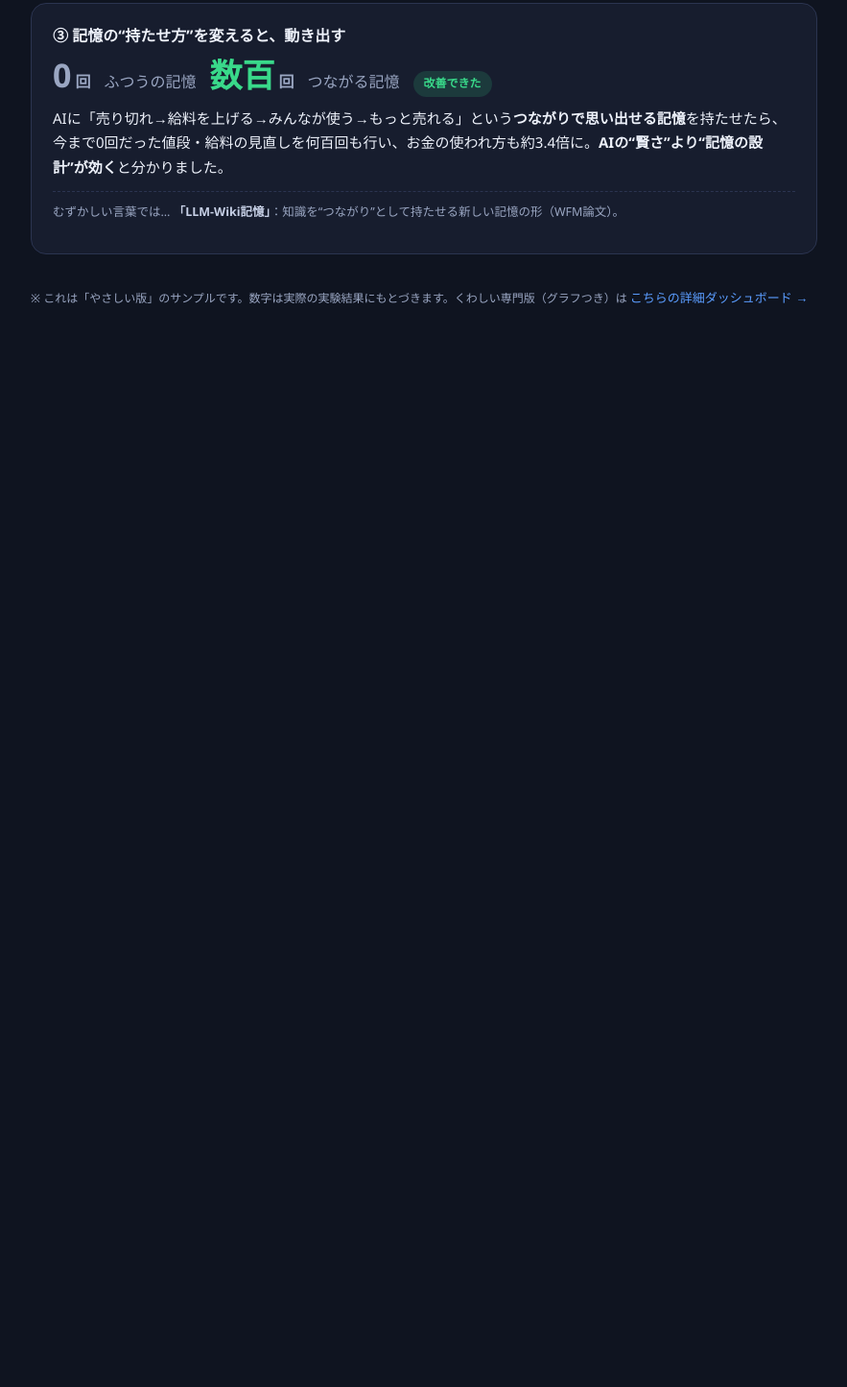
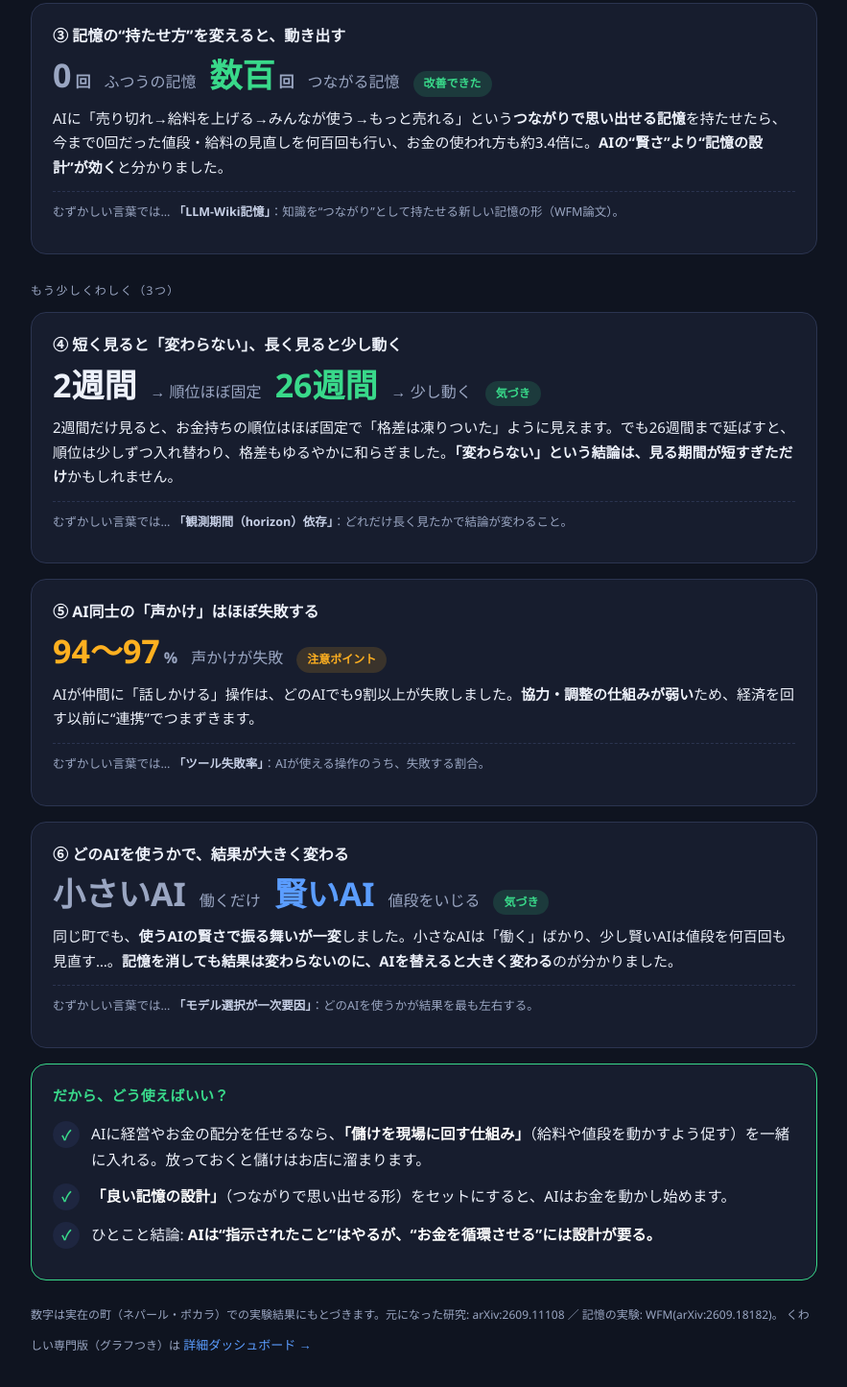
Before and after one commit to hiroshi57/R-13-agent-town-economy, a plain HTML site: page dashboard/easy.html in a window 1280 px wide. Shown: the part 958-2403 px from the top of the page at 96% size, without its empty margins (198-1081 px from the left). Before the commit the page ends 1351 px from the top, so only its background shows below. Drawn offline with Linux system fonts and the light colour scheme.

Commit message:
docs: やさしい版を完成(①〜⑥+まとめ)・トップをやさしい版優先に
専門用語を日常語に言い換えた全6発見＋「だから、どう使えばいい？」を追加。
ルートのリダイレクト先を dashboard/easy.html に変更(詳細版へのリンクは維持)。

Co-Authored-By: Claude Opus 4.8 <noreply@anthropic.com>

```diff
--- a/dashboard/easy.html
+++ b/dashboard/easy.html
@@ -74,7 +74,42 @@ font-weight:700;display:flex;align-items:center;justify-content:center;font-size
   <p class="jargon">むずかしい言葉では… <b>「LLM-Wiki記憶」</b>：知識を“つながり”として持たせる新しい記憶の形（WFM論文）。</p>
 </div>
 
-<p class="foot">※ これは「やさしい版」のサンプルです。数字は実際の実験結果にもとづきます。くわしい専門版（グラフつき）は
-<a class="toggle" href="./index.html">こちらの詳細ダッシュボード →</a></p>
+<div class="sec">もう少しくわしく（3つ）</div>
+
+<div class="card">
+  <p class="q">④ 短く見ると「変わらない」、長く見ると少し動く</p>
+  <div class="row"><div class="big">2週間</div><span style="color:var(--muted)">→ 順位ほぼ固定</span>
+    <div class="big" style="color:var(--green)">26週間</div><span style="color:var(--muted)">→ 少し動く</span>
+    <span class="pill good">気づき</span></div>
+  <p class="exp">2週間だけ見ると、お金持ちの順位はほぼ固定で「格差は凍りついた」ように見えます。でも26週間まで延ばすと、順位は少しずつ入れ替わり、格差もゆるやかに和らぎました。<b>「変わらない」という結論は、見る期間が短すぎただけ</b>かもしれません。</p>
+  <p class="jargon">むずかしい言葉では… <b>「観測期間（horizon）依存」</b>：どれだけ長く見たかで結論が変わること。</p>
+</div>
+
+<div class="card">
+  <p class="q">⑤ AI同士の「声かけ」はほぼ失敗する</p>
+  <div class="row"><div class="big" style="color:var(--amber)">94〜97<span class="u">%</span></div><span style="color:var(--muted)">声かけが失敗</span>
+    <span class="pill warn">注意ポイント</span></div>
+  <p class="exp">AIが仲間に「話しかける」操作は、どのAIでも9割以上が失敗しました。<b>協力・調整の仕組みが弱い</b>ため、経済を回す以前に“連携”でつまずきます。</p>
+  <p class="jargon">むずかしい言葉では… <b>「ツール失敗率」</b>：AIが使える操作のうち、失敗する割合。</p>
+</div>
+
+<div class="card">
+  <p class="q">⑥ どのAIを使うかで、結果が大きく変わる</p>
+  <div class="row"><div class="big" style="color:var(--muted)">小さいAI</div><span style="color:var(--muted)">働くだけ</span>
+    <div class="big" style="color:var(--blue)">賢いAI</div><span style="color:var(--muted)">値段をいじる</span>
+    <span class="pill good">気づき</span></div>
+  <p class="exp">同じ町でも、<b>使うAIの賢さで振る舞いが一変</b>しました。小さなAIは「働く」ばかり、少し賢いAIは値段を何百回も見直す…。<b>記憶を消しても結果は変わらないのに、AIを替えると大きく変わる</b>のが分かりました。</p>
+  <p class="jargon">むずかしい言葉では… <b>「モデル選択が一次要因」</b>：どのAIを使うかが結果を最も左右する。</p>
+</div>
+
+<div class="summary" style="border-color:var(--green)">
+  <h2 style="color:var(--green)">だから、どう使えばいい？</h2>
+  <div class="pt"><div class="n" style="color:var(--green)">✓</div><div class="t">AIに経営やお金の配分を任せるなら、<b>「儲けを現場に回す仕組み」</b>（給料や値段を動かすよう促す）を一緒に入れる。放っておくと儲けはお店に溜まります。</div></div>
+  <div class="pt"><div class="n" style="color:var(--green)">✓</div><div class="t"><b>「良い記憶の設計」</b>（つながりで思い出せる形）をセットにすると、AIはお金を動かし始めます。</div></div>
+  <div class="pt"><div class="n" style="color:var(--green)">✓</div><div class="t">ひとこと結論: <b>AIは“指示されたこと”はやるが、“お金を循環させる”には設計が要る。</b></div></div>
+</div>
+
+<p class="foot">数字は実在の町（ネパール・ポカラ）での実験結果にもとづきます。元になった研究: arXiv:2609.11108 ／ 記憶の実験: WFM(arXiv:2609.18182)。
+くわしい専門版（グラフつき）は <a class="toggle" href="./index.html">詳細ダッシュボード →</a></p>
 
 </div></body></html>
```
Also changed, not shown: index.html (+4 -4 lines).
